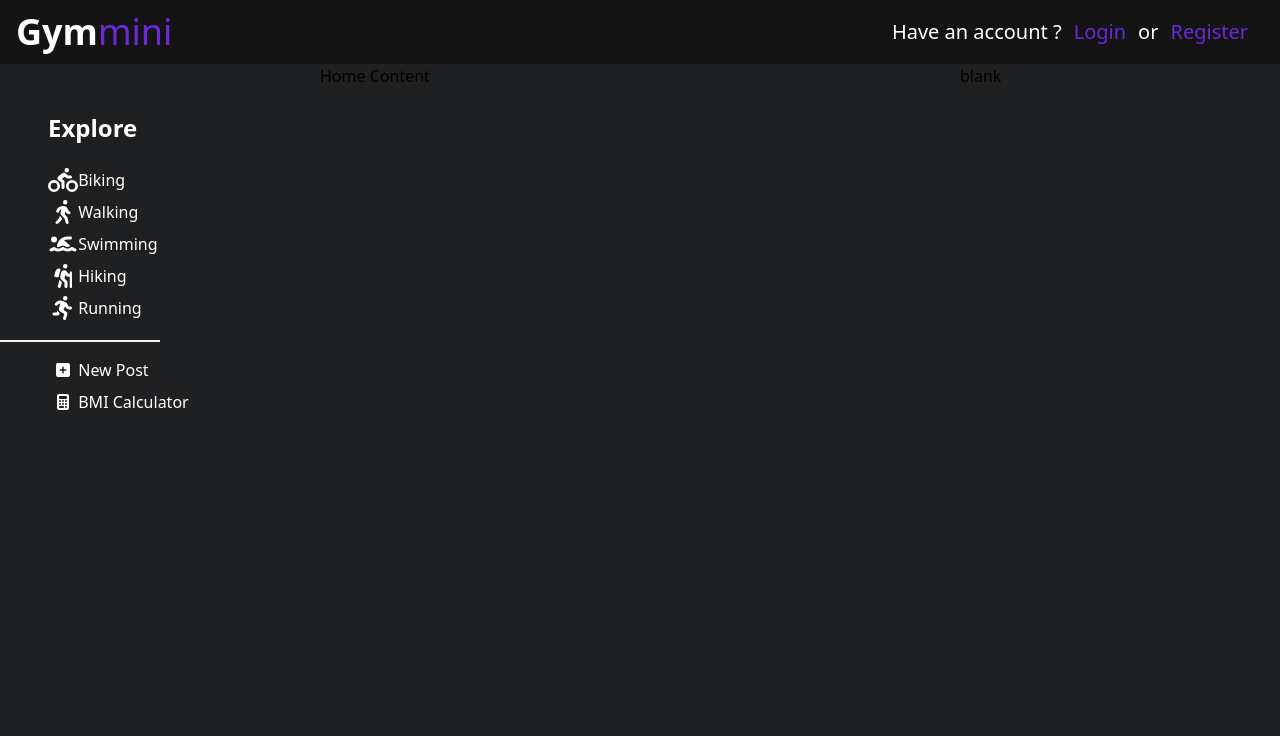
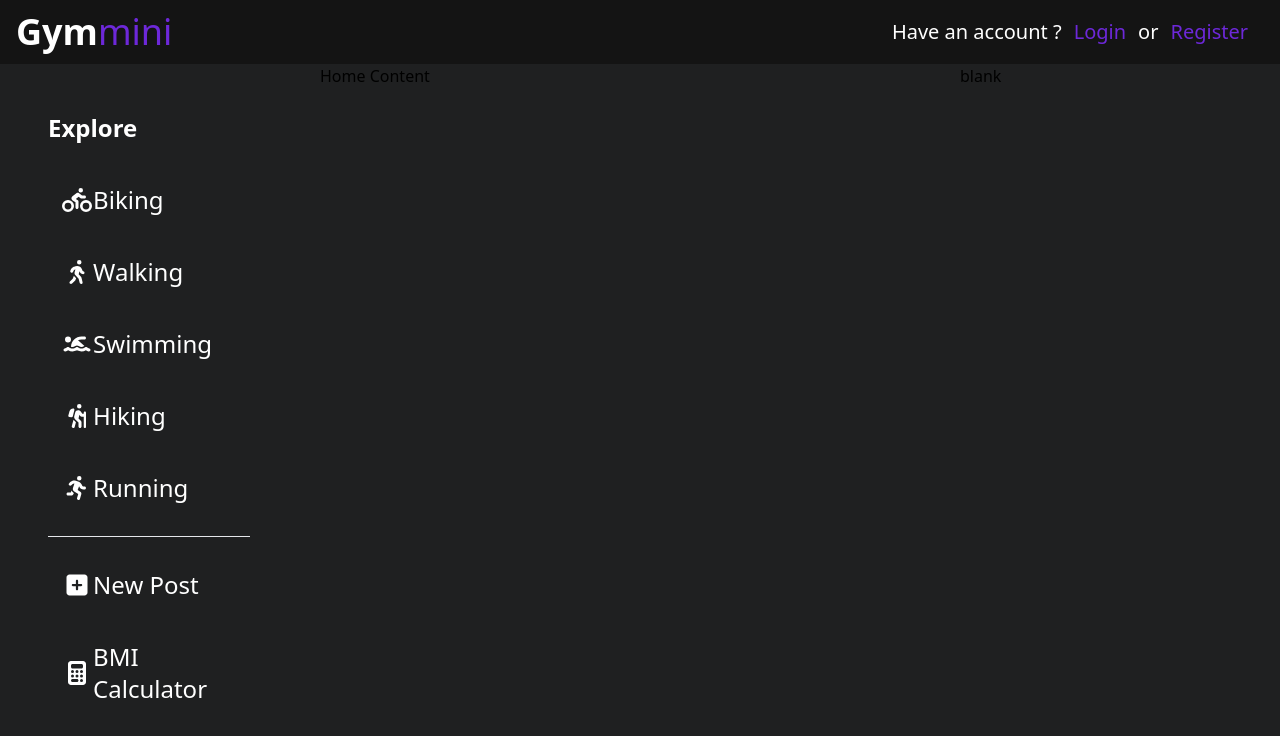
Before and after one commit to pkpndLiZ/actitvity-tracking-web, a Next.js app: page / in a window 1280 px wide. Shown: the top 736 px of the page. Built offline with nearby package versions, Linux system fonts and the light colour scheme.

Commit message:
feat: dev sidebar

```diff
--- a/components/SideBar.jsx
+++ b/components/SideBar.jsx
@@ -59,7 +59,7 @@ export function SideBar() {
           <p>Running</p>
         </span>
       </div>
-      <div className="sidemenu-border"></div>
+      <div className="border-b ml-12 pb-4"></div>
       <div className="bottom-sidebar-container">
         <span
           className={`side-menu ${activeMenu === "newPost" ? "active" : ""}`}
--- a/components/layouts/MainLayout.jsx
+++ b/components/layouts/MainLayout.jsx
@@ -8,7 +8,7 @@ export function MainLayout({ children }) {
         <NavBar />
       </div>
       <div className="main-layout-container">
-        <div>
+        <div className="w-[250px]">
           <SideBar />
         </div>
         <div className="main">{children}</div>
--- a/styles/globals.css
+++ b/styles/globals.css
@@ -17,6 +17,11 @@
 } */
 
 body {
+  margin: 0 auto;
+  padding: 0;
+  box-sizing: border-box;
+  max-width: 1440px;
+  @apply bg-main;
 }
 
 .main-layout-container {
@@ -68,11 +73,15 @@ h3 {
 }
 
 .top-sidebar-container {
-  @apply pt-12 pl-12 flex flex-col gap-y-2;
+  @apply pt-12 ml-12 flex flex-col gap-y-2;
 }
 
-.sidemenu-border {
-  @apply pt-5 w-1/2 border-b-2 border-zinc-100 self-center;
+.side-menu {
+  @apply flex gap-x-3 pt-4 pb-4 pl-6 text-2xl;
+}
+
+.sidebar-container {
+  @apply flex flex-col;
 }
 
 .side-menu-icon {
@@ -84,7 +93,7 @@ h3 {
 }
 
 .sidebar-container span p {
-  @apply col-span-8;
+  @apply col-span-8 w-40;
 }
 
 .bottom-sidebar-container {
```
